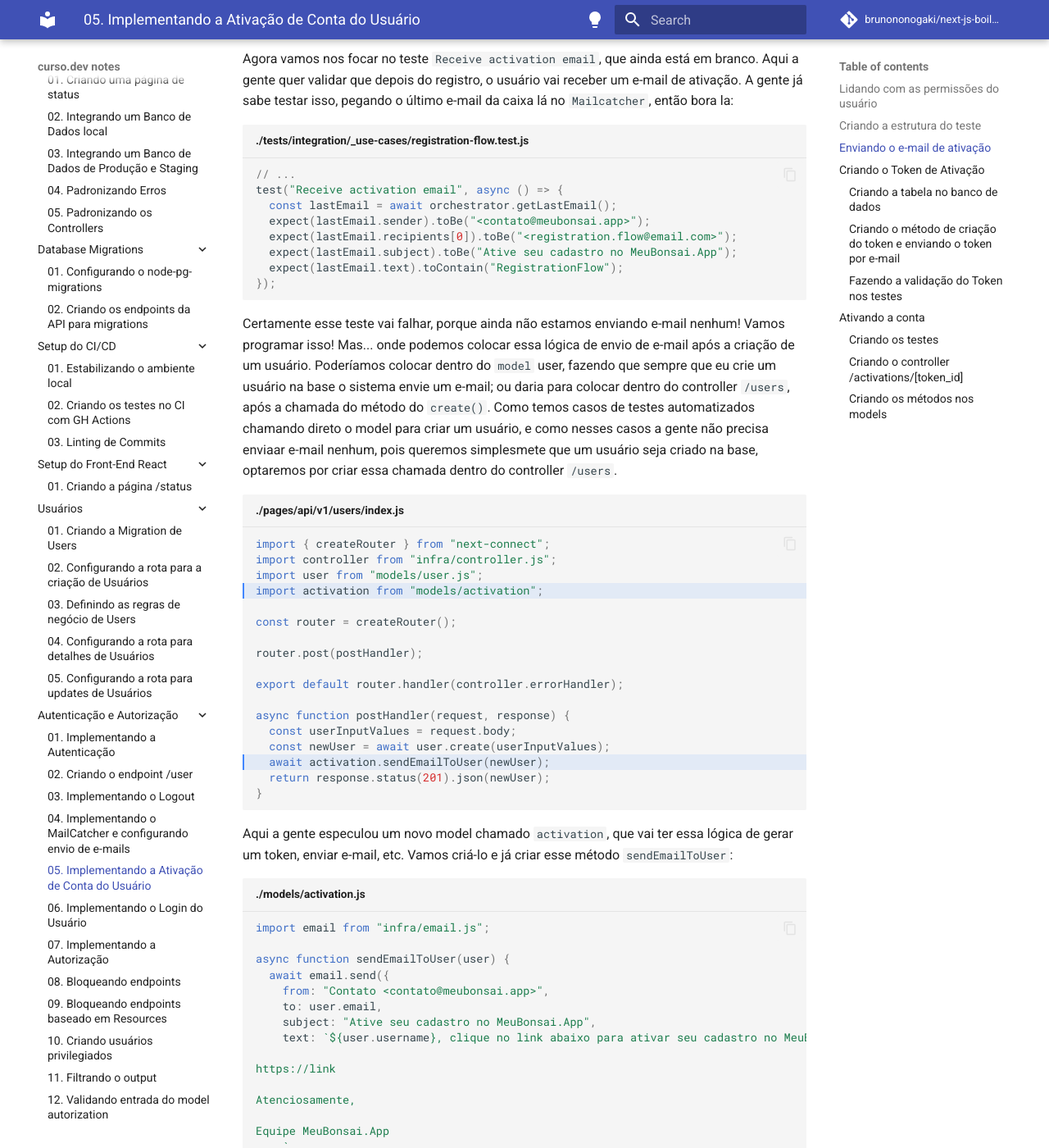
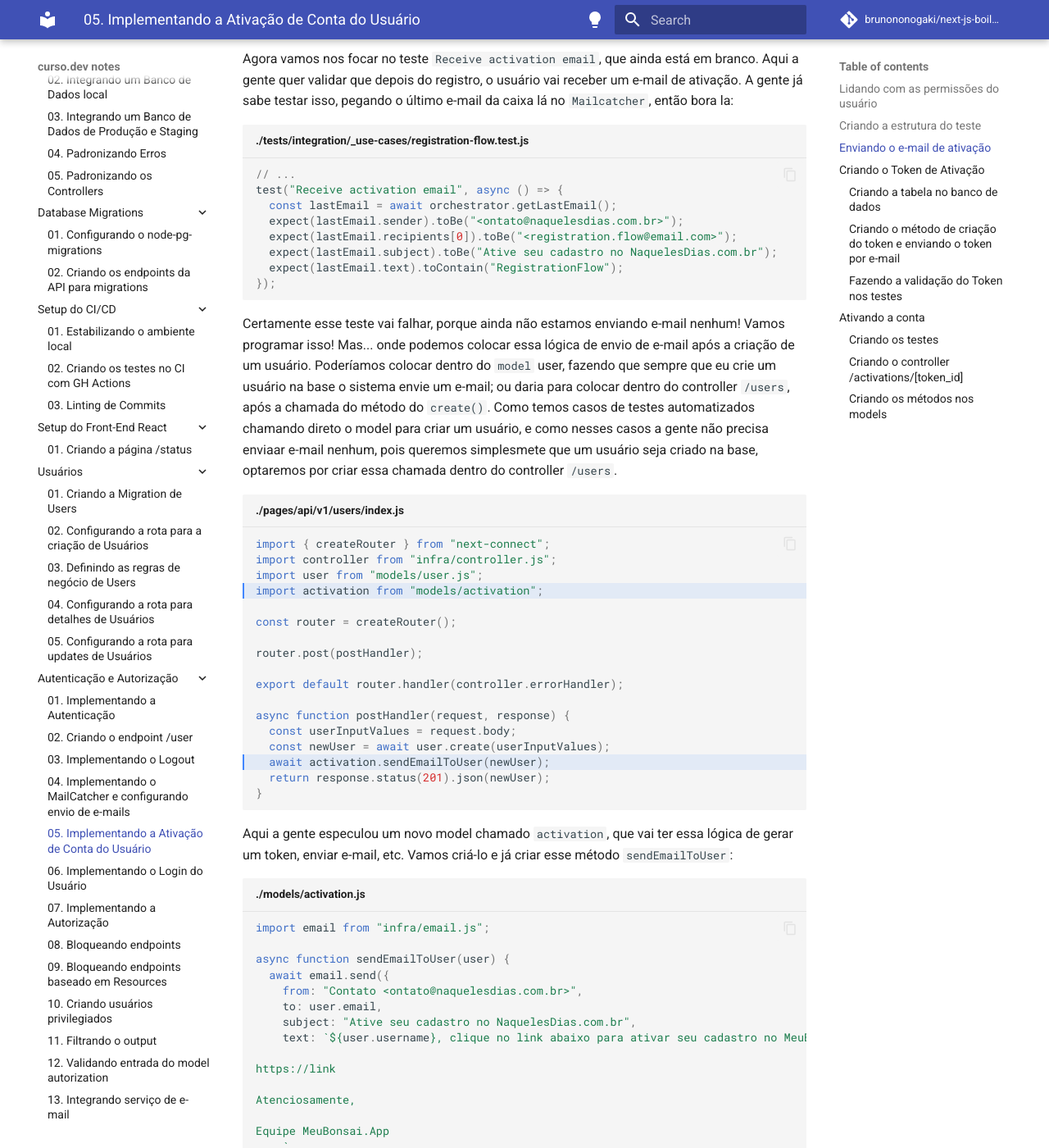
Before and after one commit to brunononogaki/next-js-boilerplate, an MkDocs documentation site: the page built from docs/docs/07_Autenticacao_Autorizacao/05_Ativacao_do_Usuario.md, in a window 1280 px wide and 1400 px high, scrolled down 3690 px. Shown: the whole window at 82% size. Built offline with MkDocs 1.6.1 and Material for MkDocs 9.7.7, drawn with Linux system fonts in a browser that asks for light colours; comment, search, counter and statistics services are not loaded; some of the changed text lies outside the part shown.

Commit message:
fix: correct sender email domain

````diff
--- a/docs/docs/07_Autenticacao_Autorizacao/05_Ativacao_do_Usuario.md
+++ b/docs/docs/07_Autenticacao_Autorizacao/05_Ativacao_do_Usuario.md
@@ -155,9 +155,9 @@
 // ...
 test("Receive activation email", async () => {
   const lastEmail = await orchestrator.getLastEmail();
-  expect(lastEmail.sender).toBe("<contato@meubonsai.app>");
+  expect(lastEmail.sender).toBe("<ontato@naquelesdias.com.br>");
   expect(lastEmail.recipients[0]).toBe("<registration.flow@email.com>");
-  expect(lastEmail.subject).toBe("Ative seu cadastro no MeuBonsai.App");
+  expect(lastEmail.subject).toBe("Ative seu cadastro no NaquelesDias.com.br");
   expect(lastEmail.text).toContain("RegistrationFlow");
 });
 ```
@@ -191,9 +191,9 @@
 
 async function sendEmailToUser(user) {
   await email.send({
-    from: "Contato <contato@meubonsai.app>",
+    from: "Contato <ontato@naquelesdias.com.br>",
     to: user.email,
-    subject: "Ative seu cadastro no MeuBonsai.App",
+    subject: "Ative seu cadastro no NaquelesDias.com.br",
     text: `${user.username}, clique no link abaixo para ativar seu cadastro no MeuBonsai.App
 
 https://link
@@ -336,9 +336,9 @@
 
 async function sendEmailToUser(user, activationToken) {
   await email.send({
-    from: "Contato <contato@meubonsai.app>",
+    from: "Contato <ontato@naquelesdias.com.br>",
     to: user.email,
-    subject: "Ative seu cadastro no MeuBonsai.App",
+    subject: "Ative seu cadastro no NaquelesDias.com.br",
     text: `${user.username}, clique no link abaixo para ativar seu cadastro no MeuBonsai.App
 
 https://meubonsai.app/cadastro/ativar/${activationToken.id}
@@ -444,9 +444,9 @@
 
   test("Receive activation email", async () => {
     const lastEmail = await orchestrator.getLastEmail();
-    expect(lastEmail.sender).toBe("<contato@meubonsai.app>");
+    expect(lastEmail.sender).toBe("<ontato@naquelesdias.com.br>");
     expect(lastEmail.recipients[0]).toBe("<registration.flow@email.com>");
-    expect(lastEmail.subject).toBe("Ative seu cadastro no MeuBonsai.App");
+    expect(lastEmail.subject).toBe("Ative seu cadastro no NaquelesDias.com.br");
     expect(lastEmail.text).toContain("RegistrationFlow");
 
     const activationTokenId = orchestrator.extractUUID(lastEmail.text);
--- a/docs/mkdocs.yml
+++ b/docs/mkdocs.yml
@@ -44,6 +44,7 @@
       - 10. Criando usuários privilegiados: 07_Autenticacao_Autorizacao/10_Usuarios_privilegiados.md
       - 11. Filtrando o output: 07_Autenticacao_Autorizacao/11_Filtrando_output.md
       - 12. Validando entrada do model autorization: 07_Autenticacao_Autorizacao/12_Validacao_campos.md
+      - 13. Integrando serviço de e-mail: 07_Autenticacao_Autorizacao/13_Integrando_email_resend.md
 theme:
   name: material
   palette:
````
Also changed, not shown: docs/docs/07_Autenticacao_Autorizacao/04_MailCatcher_Envio_emails.md (+5 -5 lines), docs/docs/07_Autenticacao_Autorizacao/13_Integrando_email_resend.md (added, +70 -0 lines), docs/docs/07_Autenticacao_Autorizacao/static/dns_email.png (added), docs/docs/07_Autenticacao_Autorizacao/static/email_vars.png (added), docs/docs/07_Autenticacao_Autorizacao/static/resend1.png (added), docs/docs/07_Autenticacao_Autorizacao/static/resend2.png (added), docs/docs/07_Autenticacao_Autorizacao/static/resend4.png (added), docs/docs/07_Autenticacao_Autorizacao/static/resend5.png (added), docs/docs/07_Autenticacao_Autorizacao/static/resend6.png (added), 3 other files.
